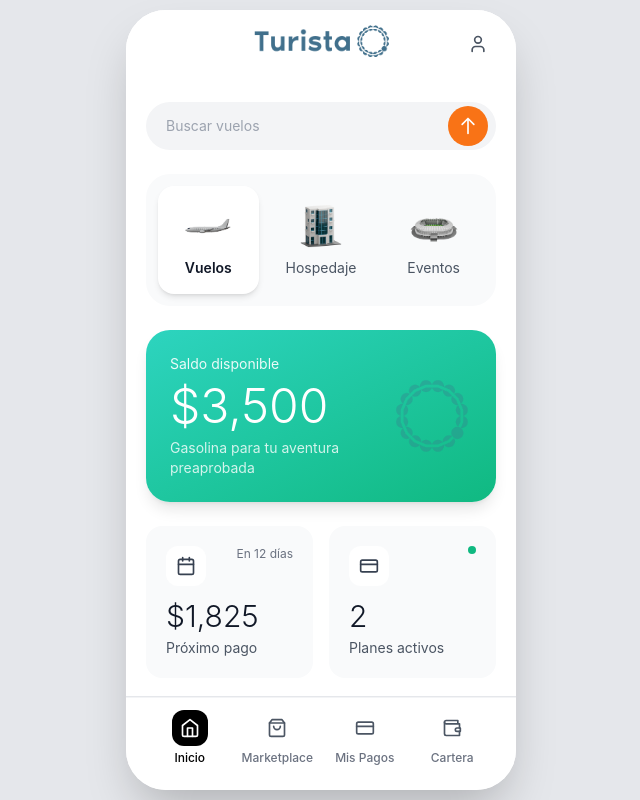
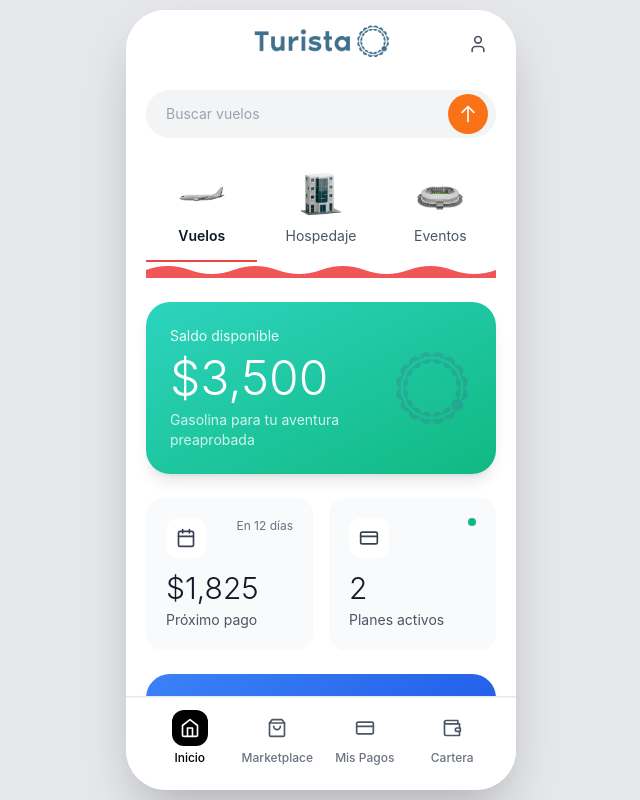
Before and after one commit to Rene-Nun/Pagox_proto_ux, a Next.js app: page / in a window 1280 px wide. Shown: the whole page, without its empty margins (319-959 px from the left). Built offline with nearby package versions, Linux system fonts and the light colour scheme.

Commit message:
Actualizar HomeScreen.tsx

```diff
--- a/app/components/screens/HomeScreen.tsx
+++ b/app/components/screens/HomeScreen.tsx
@@ -15,13 +15,26 @@ export default function HomeScreen({ onNavigate, activeTab }: HomeScreenProps) {
 
   const handleTabChange = (tab: TabType) => {
     setSelectedTab(tab)
-    // Navigate to respective screens
-    if (tab === 'flights') {
+  }
+
+  const handleSearchClick = () => {
+    if (selectedTab === 'flights') {
       onNavigate('flightSearch')
-    } else if (tab === 'hotels') {
+    } else if (selectedTab === 'hotels') {
       onNavigate('hotelSearch')
-    } else if (tab === 'events') {
-      onNavigate('partner')
+    } else if (selectedTab === 'events') {
+      onNavigate('ticketSelection')
+    }
+  }
+
+  const getSearchPlaceholder = () => {
+    switch (selectedTab) {
+      case 'flights':
+        return 'Buscar vuelos'
+      case 'hotels':
+        return 'Buscar hoteles'
+      case 'events':
+        return 'Buscar eventos'
     }
   }
 
@@ -30,97 +43,115 @@ export default function HomeScreen({ onNavigate, activeTab }: HomeScreenProps) {
       <Header showLogo={true} onNavigate={onNavigate} />
 
       <div className="flex-1 overflow-y-auto pb-24">
-        <div className="px-5 py-6 space-y-6">
+        <div className="px-5 space-y-0">
 
-          {/* Search Bar */}
+          {/* Search Bar - Más pegada al header */}
+          <div className="pt-3 pb-4">
             <div className="relative">
               <input
                 type="text"
-              placeholder="Buscar vuelos"
-              className="w-full bg-gray-100 rounded-full px-5 py-3.5 pr-14 text-gray-600 placeholder-gray-400 text-sm focus:outline-none focus:ring-2 focus:ring-gray-200"
+                placeholder={getSearchPlaceholder()}
+                onClick={handleSearchClick}
+                className="w-full bg-gray-100 rounded-full px-5 py-3.5 pr-14 text-gray-600 placeholder-gray-400 text-sm focus:outline-none focus:ring-2 focus:ring-gray-200 cursor-pointer"
                 readOnly
               />
-            <button className="absolute right-2 top-1/2 -translate-y-1/2 w-10 h-10 bg-orange-500 rounded-full flex items-center justify-center hover:bg-orange-600 transition-colors">
+              <button
+                onClick={handleSearchClick}
+                className="absolute right-2 top-1/2 -translate-y-1/2 w-10 h-10 bg-orange-500 rounded-full flex items-center justify-center hover:bg-orange-600 transition-colors"
+              >
                 <svg className="w-5 h-5 text-white" fill="none" stroke="currentColor" viewBox="0 0 24 24">
                   <path strokeLinecap="round" strokeLinejoin="round" strokeWidth={2} d="M5 10l7-7m0 0l7 7m-7-7v18" />
                 </svg>
               </button>
             </div>
+          </div>
 
-          {/* Navigation Tabs - Simplified Design */}
-          <div className="bg-gray-50 rounded-3xl p-3">
-            <div className="grid grid-cols-3 gap-3">
+          {/* Navigation Tabs - Clean design con underline */}
+          <div className="pb-0">
+            <div className="flex items-center justify-around gap-2 relative">
               {/* Vuelos Tab */}
               <button
                 onClick={() => handleTabChange('flights')}
-                className={`relative py-4 rounded-2xl transition-all duration-300 ${
-                  selectedTab === 'flights'
-                    ? 'bg-white shadow-md'
-                    : 'bg-transparent'
-                }`}
+                className="flex-1 flex flex-col items-center gap-2 py-4 transition-all duration-300 relative group"
               >
-                <div className="flex flex-col items-center gap-2">
                 <img
                   src="/images/VuelosIcon.png"
                   alt="Vuelos"
                   className="w-12 h-12 object-contain"
                 />
-                  <p className={`text-sm ${
+                <p className={`text-sm transition-all ${
                   selectedTab === 'flights' ? 'font-semibold text-gray-900' : 'font-normal text-gray-600'
                 }`}>
                   Vuelos
                 </p>
-                </div>
+                {/* Underline indicator */}
+                <div className={`absolute bottom-0 left-0 right-0 h-0.5 bg-red-500 transition-all duration-300 ${
+                  selectedTab === 'flights' ? 'opacity-100' : 'opacity-0'
+                }`} />
               </button>
 
               {/* Hoteles Tab */}
               <button
                 onClick={() => handleTabChange('hotels')}
-                className={`relative py-4 rounded-2xl transition-all duration-300 ${
-                  selectedTab === 'hotels'
-                    ? 'bg-white shadow-md'
-                    : 'bg-transparent'
-                }`}
+                className="flex-1 flex flex-col items-center gap-2 py-4 transition-all duration-300 relative group"
               >
-                <div className="flex flex-col items-center gap-2">
                 <img
                   src="/images/HotelesIcon.png"
                   alt="Hospedaje"
                   className="w-12 h-12 object-contain"
                 />
-                  <p className={`text-sm ${
+                <p className={`text-sm transition-all ${
                   selectedTab === 'hotels' ? 'font-semibold text-gray-900' : 'font-normal text-gray-600'
                 }`}>
                   Hospedaje
                 </p>
-                </div>
+                {/* Underline indicator */}
+                <div className={`absolute bottom-0 left-0 right-0 h-0.5 bg-red-500 transition-all duration-300 ${
+                  selectedTab === 'hotels' ? 'opacity-100' : 'opacity-0'
+                }`} />
               </button>
 
               {/* Eventos Tab */}
               <button
                 onClick={() => handleTabChange('events')}
-                className={`relative py-4 rounded-2xl transition-all duration-300 ${
-                  selectedTab === 'events'
-                    ? 'bg-white shadow-md'
-                    : 'bg-transparent'
-                }`}
+                className="flex-1 flex flex-col items-center gap-2 py-4 transition-all duration-300 relative group"
               >
-                <div className="flex flex-col items-center gap-2">
                 <img
                   src="/images/ExperienciasIcon.png"
                   alt="Eventos"
                   className="w-12 h-12 object-contain"
                 />
-                  <p className={`text-sm ${
+                <p className={`text-sm transition-all ${
                   selectedTab === 'events' ? 'font-semibold text-gray-900' : 'font-normal text-gray-600'
                 }`}>
                   Eventos
                 </p>
+                {/* Underline indicator */}
+                <div className={`absolute bottom-0 left-0 right-0 h-0.5 bg-red-500 transition-all duration-300 ${
+                  selectedTab === 'events' ? 'opacity-100' : 'opacity-0'
+                }`} />
+              </button>
             </div>
-              </button>
+
+            {/* Separador ondulado rojo - inspirado en Hopper */}
+            <div className="relative h-4 overflow-hidden">
+              <svg
+                className="w-full h-full"
+                viewBox="0 0 400 20"
+                preserveAspectRatio="none"
+                xmlns="http://www.w3.org/2000/svg"
+              >
+                <path
+                  d="M0,10 Q25,0 50,10 T100,10 T150,10 T200,10 T250,10 T300,10 T350,10 T400,10 L400,20 L0,20 Z"
+                  fill="#ef4444"
+                  opacity="0.9"
+                />
+              </svg>
             </div>
           </div>
 
+          {/* Resto del contenido con espaciado */}
+          <div className="space-y-6 pt-6">
             {/* Saldo disponible - Card con logo */}
             <div className="bg-gradient-to-br from-teal-400 to-emerald-500 rounded-3xl p-6 shadow-lg relative overflow-hidden">
               <div className="flex items-center justify-between">
@@ -186,7 +217,7 @@ export default function HomeScreen({ onNavigate, activeTab }: HomeScreenProps) {
               </div>
 
               {/* Mini features */}
-            <div className="flex items-center gap-4 mb-5">
+              <div className="flex items-center gap-3 mb-5 flex-wrap">
                 <div className="flex items-center gap-2 bg-white/10 px-3 py-2 rounded-xl backdrop-blur-sm">
                   <Clock className="w-4 h-4 text-white" />
                   <span className="text-white text-xs">Compras de último momento</span>
@@ -205,6 +236,7 @@ export default function HomeScreen({ onNavigate, activeTab }: HomeScreenProps) {
                 <ChevronRight className="w-5 h-5" />
               </button>
             </div>
+          </div>
 
         </div>
       </div>
```
Lines whose indentation alone changed are shown as unchanged.
